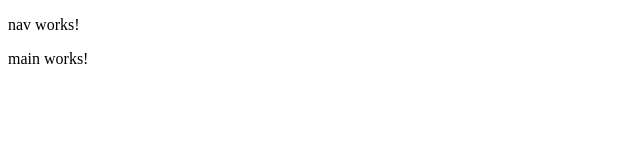
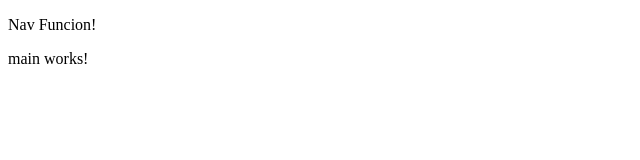
Before and after one commit to lcaice3/prueba-webpack2, an Angular app: page /welcome in a window 1280 px wide. Shown: the top 160 px of the page, without its empty margins (0-640 px from the left). Built offline with nearby package versions, Linux system fonts and the light colour scheme.

Commit message:
Prueba de git cambio menor en compoenet nav

```diff
--- a/src/app/components/nav/nav.component.html
+++ b/src/app/components/nav/nav.component.html
@@ -1,3 +1,3 @@
 <p>
-  nav works!
+  Nav Funcion!
 </p>
```
